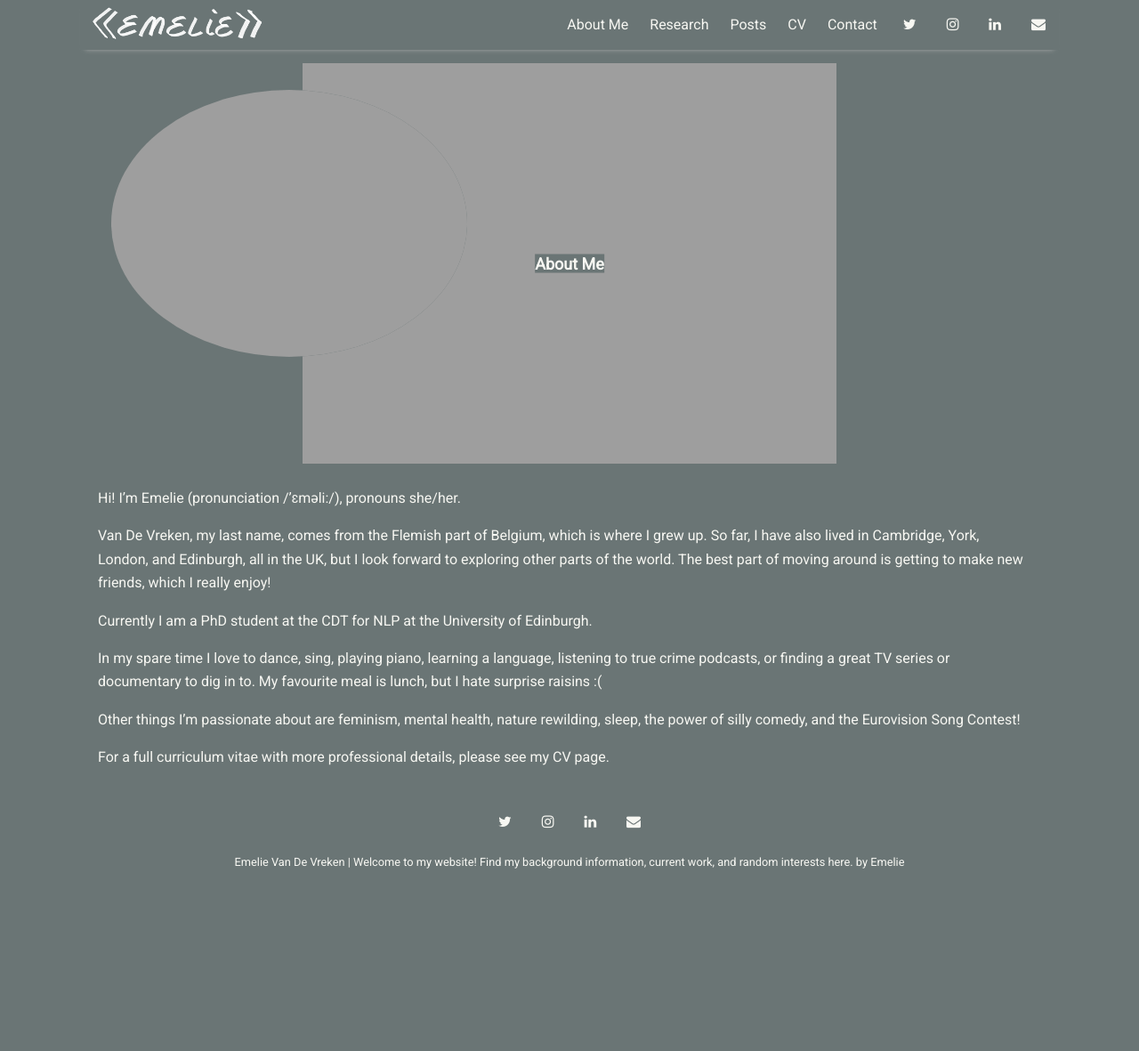
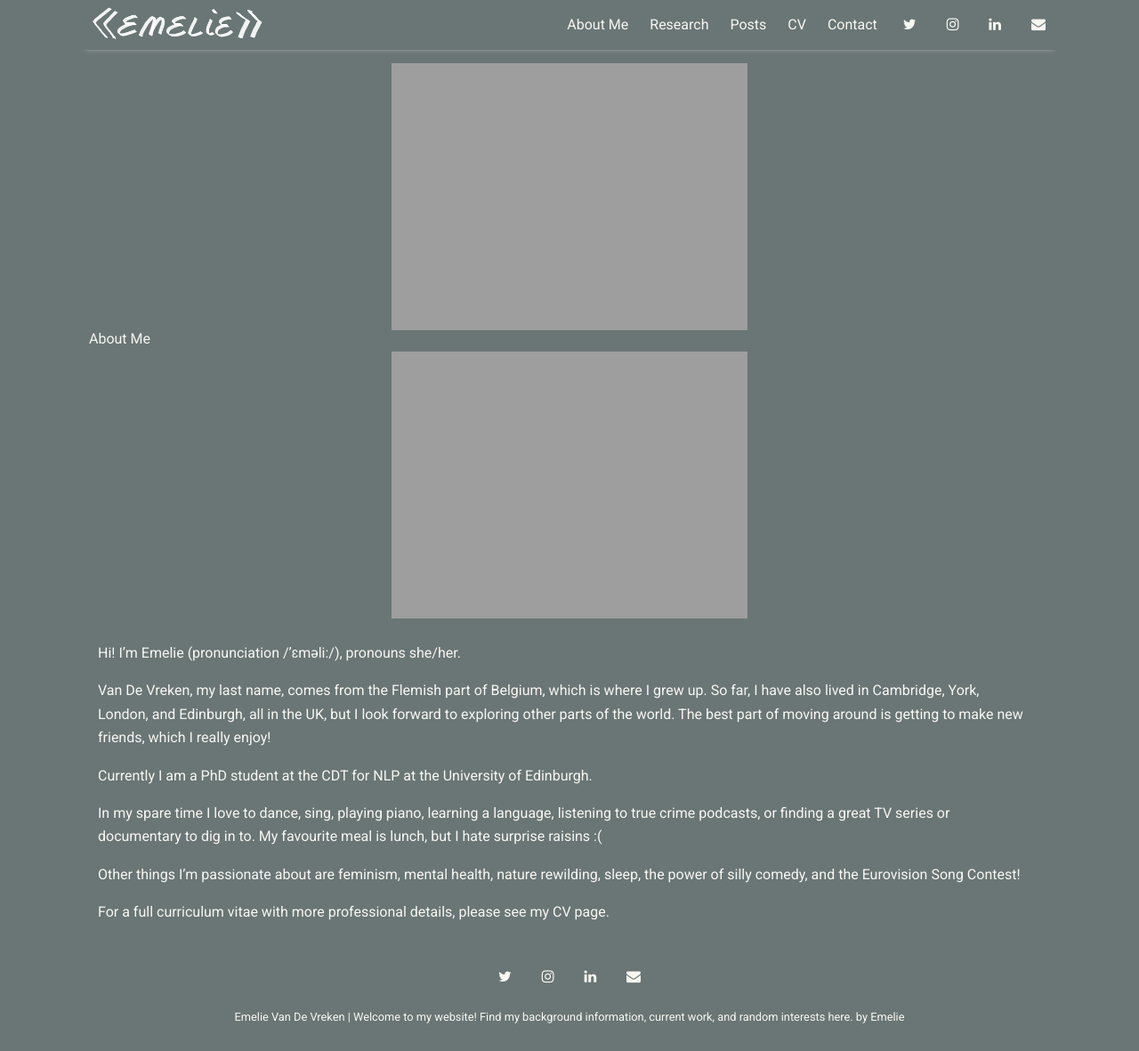
Before and after one commit to evdv/evdv.github.io, a Jekyll site: the page built from _pages/about.md, in a window 1280 px wide and 1181 px high. Shown: the whole window at 89% size. Built offline with Jekyll 4.4.1, drawn with Linux system fonts in a browser that asks for light colours; nearby versions of some CDN libraries.

Commit message:
Remove special header stuff from page css

```diff
--- a/_sass/_page.scss
+++ b/_sass/_page.scss
@@ -13,39 +13,6 @@
 
 #textlinks:hover {
   font-weight: bold;
-}
-
-.special-header {
-  position: relative;
-  text-align: center;
-  color: white;
-  top: 0;
-  left: 0;
-}
-
-.header-background {
-  position: relative;
-  top: 0;
-  left: 0;
-  width: 100%;
-  height: auto;
-}
-
-.headertitle {
-  position: absolute;
-  top: 50%;
-  left: 50%;
-  transform: translate(-50%, -50%);
-  font-weight: bold;
-  font-size: large;
-}
-
-.round-image {
-  position:absolute;
-  top: 25px;
-  left: 25px;
-  z-index: 2;
-  border-radius: 50%;
 }
 
 .header-image img {
```
